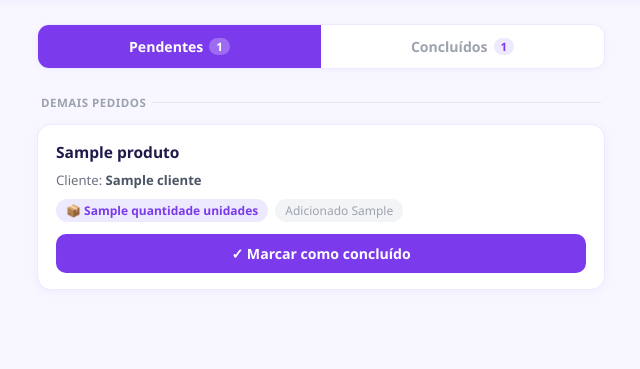
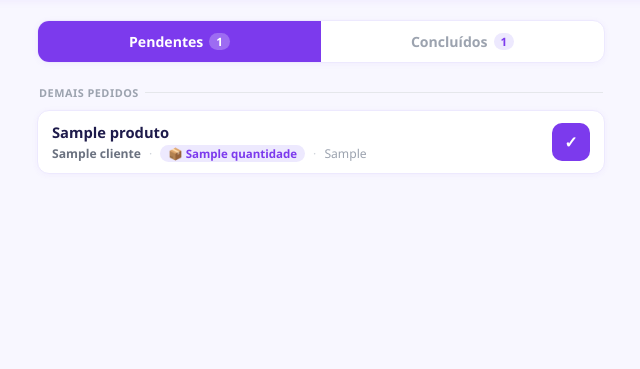
Before and after one commit to fogospiromax/controledeprodu-o, a Flask app: template templates/worker_pedidos.html in a window 1280 px wide. Shown: the part 65-434 px from the top of the page, without its empty margins (319-959 px from the left). Run offline with Flask 3, Linux system fonts and the light colour scheme; the template is opened without the code that fills it: most values are stand-ins (such as "Sample title", 1, 10 or a date in 2020); some libraries are stand-ins or nearby versions.

Commit message:
Update worker_pedidos.html

```diff
--- a/templates/worker_pedidos.html
+++ b/templates/worker_pedidos.html
@@ -39,16 +39,16 @@ header {
 .header-brand-text .title { font-size: 0.98rem; font-weight: 700; color: #1e1b4b; }
 .header-brand-text .sub { font-size: 0.7rem; color: #9ca3af; }
 
-.container { max-width: 600px; margin: 0 auto; padding: 24px 16px 60px; }
+.container { max-width: 600px; margin: 0 auto; padding: 20px 16px 60px; }
 
 /* ── Tabs ── */
 .tabs {
   display: flex; background: white; border-radius: 12px;
-  border: 1.5px solid #ede9fe; overflow: hidden; margin-bottom: 20px;
+  border: 1.5px solid #ede9fe; overflow: hidden; margin-bottom: 18px;
   box-shadow: 0 1px 6px rgba(124,58,237,0.05);
 }
 .tab-btn {
-  flex: 1; padding: 12px 16px; font-size: 0.88rem; font-weight: 700;
+  flex: 1; padding: 11px 16px; font-size: 0.88rem; font-weight: 700;
   background: none; border: none; cursor: pointer; color: #9ca3af;
   transition: all 0.15s; display: flex; align-items: center; justify-content: center; gap: 6px;
   font-family: inherit;
@@ -63,8 +63,8 @@ header {
 
 /* ── Separadores ── */
 .urgente-sep, .normal-sep {
-  font-size: 0.72rem; font-weight: 800; letter-spacing: 0.5px;
-  text-transform: uppercase; padding: 6px 4px; margin-bottom: 8px; margin-top: 4px;
+  font-size: 0.68rem; font-weight: 800; letter-spacing: 0.5px;
+  text-transform: uppercase; padding: 4px 2px; margin-bottom: 6px; margin-top: 2px;
   display: flex; align-items: center; gap: 6px;
 }
 .urgente-sep { color: #dc2626; }
@@ -73,47 +73,59 @@ header {
 .normal-sep { color: #9ca3af; }
 .normal-sep::after { background: #e5e7eb; }
 
-/* ── Cards ── */
-.pedidos-list { display: flex; flex-direction: column; gap: 10px; margin-bottom: 20px; }
+/* ── Lista compacta ── */
+.pedidos-list { display: flex; flex-direction: column; gap: 7px; margin-bottom: 16px; }
 
 .pedido-card {
-  background: white; border-radius: 14px; padding: 16px 18px;
-  border: 1.5px solid #ede9fe; box-shadow: 0 2px 10px rgba(124,58,237,0.06);
+  background: white; border-radius: 12px; padding: 11px 14px;
+  border: 1.5px solid #ede9fe; box-shadow: 0 1px 6px rgba(124,58,237,0.05);
+  display: flex; align-items: center; gap: 12px;
 }
 .pedido-card.urgente { border-color: #fca5a5; background: #fff8f8; }
-.pedido-card.concluido { border-color: #bbf7d0; background: #f0fdf4; }
+.pedido-card.concluido { border-color: #bbf7d0; background: #f0fdf4; opacity: 0.85; }
 
-.pedido-top { display: flex; align-items: flex-start; justify-content: space-between; gap: 10px; margin-bottom: 8px; }
-.pedido-produto { font-size: 0.97rem; font-weight: 800; color: #1e1b4b; }
+/* Coluna principal */
+.pedido-body { flex: 1; min-width: 0; }
+.pedido-top { display: flex; align-items: center; gap: 7px; margin-bottom: 3px; flex-wrap: wrap; }
+.pedido-produto {
+  font-size: 0.92rem; font-weight: 700; color: #1e1b4b;
+  white-space: nowrap; overflow: hidden; text-overflow: ellipsis; max-width: 100%;
+}
 .pedido-card.concluido .pedido-produto { text-decoration: line-through; color: #9ca3af; }
 .urgente-badge {
   background: #dc2626; color: white; border-radius: 20px;
-  padding: 2px 9px; font-size: 0.68rem; font-weight: 700;
-  white-space: nowrap; flex-shrink: 0; letter-spacing: 0.3px;
+  padding: 1px 7px; font-size: 0.62rem; font-weight: 700;
+  white-space: nowrap; flex-shrink: 0;
 }
-.pedido-cliente { font-size: 0.82rem; color: #6b7280; margin-bottom: 10px; }
-.pedido-cliente strong { color: #4b5563; }
 
-.pedido-meta { display: flex; gap: 7px; flex-wrap: wrap; margin-bottom: 12px; }
-.meta-pill {
+/* Linha de meta inline */
+.pedido-meta-inline {
+  display: flex; align-items: center; gap: 8px; flex-wrap: wrap;
+  font-size: 0.76rem; color: #9ca3af;
+}
+.pedido-meta-inline .cliente { color: #6b7280; font-weight: 600; }
+.pedido-meta-inline .sep { color: #d1d5db; }
+.qty-pill {
   background: #ede9fe; color: #7c3aed; border-radius: 20px;
-  padding: 3px 10px; font-size: 0.75rem; font-weight: 700;
+  padding: 1px 8px; font-size: 0.72rem; font-weight: 700; white-space: nowrap;
 }
-.meta-pill.data { background: #f3f4f6; color: #9ca3af; font-weight: 500; }
 
-.btn-concluir {
-  width: 100%; padding: 10px; background: #7c3aed; color: white;
-  border: none; border-radius: 10px; font-size: 0.88rem; font-weight: 700;
+/* Botão ✓ compacto */
+.btn-check {
+  width: 38px; height: 38px; background: #7c3aed; color: white;
+  border: none; border-radius: 10px; font-size: 1rem; font-weight: 700;
   cursor: pointer; font-family: inherit; transition: background 0.15s;
+  flex-shrink: 0; display: flex; align-items: center; justify-content: center;
 }
-.btn-concluir:hover { background: #6d28d9; }
-.btn-concluir:disabled { background: #c4b5fd; cursor: default; }
+.btn-check:hover { background: #6d28d9; }
+.btn-check:disabled { background: #c4b5fd; cursor: default; }
 
+/* Concluído info */
 .concluido-info {
-  font-size: 0.82rem; color: #16a34a; font-weight: 600;
-  display: flex; align-items: center; gap: 6px; flex-wrap: wrap;
+  font-size: 0.76rem; color: #16a34a; font-weight: 600;
+  display: flex; align-items: center; gap: 5px; flex-wrap: wrap; margin-top: 3px;
 }
-.concluido-date { color: #9ca3af; font-weight: 400; font-size: 0.78rem; }
+.concluido-date { color: #9ca3af; font-weight: 400; }
 
 /* ── Empty ── */
 .empty-state {
@@ -143,7 +155,7 @@ header {
   transform: translateY(20px); transition: transform 0.2s;
 }
 .modal-overlay.open .modal { transform: translateY(0); }
-.modal-title { font-size: 1rem; font-weight: 800; color: #1e1b4b; margin-bottom: 6px; }
+.modal-title { font-size: 1rem; font-weight: 800; color: #1e1b4b; margin-bottom: 4px; }
 .modal-produto { font-size: 0.82rem; color: #7c3aed; font-weight: 600; margin-bottom: 18px; }
 .modal label { font-size: 0.73rem; font-weight: 700; color: #6b7280; text-transform: uppercase; letter-spacing: 0.3px; display: block; margin-bottom: 6px; }
 .modal input {
@@ -203,18 +215,21 @@ header {
     <div class="pedidos-list">
       {% for o in urgentes %}
       <div class="pedido-card urgente" id="card-{{ o.id }}">
+        <div class="pedido-body">
           <div class="pedido-top">
-          <div class="pedido-produto">{{ o.produto }}</div>
-          <span class="urgente-badge">🔴 URGENTE</span>
+            <span class="pedido-produto">{{ o.produto }}</span>
+            <span class="urgente-badge">URGENTE</span>
           </div>
-        <div class="pedido-cliente">Cliente: <strong>{{ o.cliente }}</strong></div>
-        <div class="pedido-meta">
-          <span class="meta-pill">📦 {{ o.quantidade }} unidade{{ 's' if o.quantidade != 1 else '' }}</span>
-          <span class="meta-pill data">Adicionado {{ o.criado_em }}</span>
+          <div class="pedido-meta-inline">
+            <span class="cliente">{{ o.cliente }}</span>
+            <span class="sep">·</span>
+            <span class="qty-pill">📦 {{ o.quantidade }}</span>
+            <span class="sep">·</span>
+            <span>{{ o.criado_em }}</span>
           </div>
-        <button class="btn-concluir" onclick="abrirModal('{{ o.id }}', '{{ o.produto | replace("'", "\\'") }}')">
-          ✓ Marcar como concluído
-        </button>
+        </div>
+        <button class="btn-check" title="Marcar como concluído"
+                onclick="abrirModal('{{ o.id }}', '{{ o.produto | replace("'", "\\'") }}')">✓</button>
       </div>
       {% endfor %}
     </div>
@@ -225,17 +240,20 @@ header {
     <div class="pedidos-list">
       {% for o in normais %}
       <div class="pedido-card" id="card-{{ o.id }}">
+        <div class="pedido-body">
           <div class="pedido-top">
-          <div class="pedido-produto">{{ o.produto }}</div>
+            <span class="pedido-produto">{{ o.produto }}</span>
           </div>
-        <div class="pedido-cliente">Cliente: <strong>{{ o.cliente }}</strong></div>
-        <div class="pedido-meta">
-          <span class="meta-pill">📦 {{ o.quantidade }} unidade{{ 's' if o.quantidade != 1 else '' }}</span>
-          <span class="meta-pill data">Adicionado {{ o.criado_em }}</span>
+          <div class="pedido-meta-inline">
+            <span class="cliente">{{ o.cliente }}</span>
+            <span class="sep">·</span>
+            <span class="qty-pill">📦 {{ o.quantidade }}</span>
+            <span class="sep">·</span>
+            <span>{{ o.criado_em }}</span>
           </div>
-        <button class="btn-concluir" onclick="abrirModal('{{ o.id }}', '{{ o.produto | replace("'", "\\'") }}')">
-          ✓ Marcar como concluído
-        </button>
+        </div>
+        <button class="btn-check" title="Marcar como concluído"
+                onclick="abrirModal('{{ o.id }}', '{{ o.produto | replace("'", "\\'") }}')">✓</button>
       </div>
       {% endfor %}
     </div>
@@ -255,17 +273,20 @@ header {
     <div class="pedidos-list">
       {% for o in concluidos %}
       <div class="pedido-card concluido">
+        <div class="pedido-body">
           <div class="pedido-top">
-          <div class="pedido-produto">{{ o.produto }}</div>
-          {% if o.urgente %}<span class="urgente-badge">🔴 URGENTE</span>{% endif %}
+            <span class="pedido-produto">{{ o.produto }}</span>
+            {% if o.urgente %}<span class="urgente-badge">URGENTE</span>{% endif %}
           </div>
-        <div class="pedido-cliente">Cliente: <strong>{{ o.cliente }}</strong></div>
-        <div class="pedido-meta">
-          <span class="meta-pill">📦 {{ o.quantidade }} unidade{{ 's' if o.quantidade != 1 else '' }}</span>
+          <div class="pedido-meta-inline">
+            <span class="cliente">{{ o.cliente }}</span>
+            <span class="sep">·</span>
+            <span class="qty-pill">📦 {{ o.quantidade }}</span>
           </div>
           <div class="concluido-info">
-          ✅ Concluído por <strong>{{ o.concluido_por }}</strong>
-          <span class="concluido-date">{{ o.concluido_em }}</span>
+            ✅ {{ o.concluido_por }}
+            <span class="concluido-date">· {{ o.concluido_em }}</span>
+          </div>
         </div>
       </div>
       {% endfor %}
@@ -332,9 +353,9 @@ function fecharModal(e) {
 function confirmarConclusao() {
   const nome = document.getElementById('inputNome').value.trim();
   if (!nome) {
-    document.getElementById('inputNome').focus();
-    document.getElementById('inputNome').style.borderColor = '#dc2626';
-    setTimeout(() => document.getElementById('inputNome').style.borderColor = '', 1500);
+    const input = document.getElementById('inputNome');
+    input.focus(); input.style.borderColor = '#dc2626';
+    setTimeout(() => input.style.borderColor = '', 1500);
     return;
   }
   const orderId = pendingOrderId;
@@ -342,43 +363,41 @@ function confirmarConclusao() {
 
   const card = document.getElementById('card-' + orderId);
   if (card) {
-    const btn = card.querySelector('.btn-concluir');
-    if (btn) { btn.disabled = true; btn.textContent = 'Salvando…'; }
+    const btn = card.querySelector('.btn-check');
+    if (btn) { btn.disabled = true; btn.textContent = '…'; }
   }
 
   fetch('/pedidos/' + orderId + '/concluir', {
     method: 'POST',
     headers: { 'Content-Type': 'application/json' },
-    body: JSON.stringify({ nome: nome })
+    body: JSON.stringify({ nome })
   })
   .then(r => r.json())
   .then(data => {
     if (data.success) {
-      showToast('✅ Pedido concluído por ' + data.concluido_por);
+      showToast('✅ Concluído por ' + data.concluido_por);
       if (card) card.style.display = 'none';
-      // Atualiza contadores
-      const countP = document.getElementById('count-pendentes');
-      const countC = document.getElementById('count-concluidos');
-      if (countP) countP.textContent = Math.max(0, parseInt(countP.textContent) - 1);
-      if (countC) countC.textContent = parseInt(countC.textContent) + 1;
+      const cp = document.getElementById('count-pendentes');
+      const cc = document.getElementById('count-concluidos');
+      if (cp) cp.textContent = Math.max(0, parseInt(cp.textContent) - 1);
+      if (cc) cc.textContent = parseInt(cc.textContent) + 1;
     } else {
       showToast('Erro ao salvar. Tente novamente.');
       if (card) {
-        const btn = card.querySelector('.btn-concluir');
-        if (btn) { btn.disabled = false; btn.textContent = '✓ Marcar como concluído'; }
+        const btn = card.querySelector('.btn-check');
+        if (btn) { btn.disabled = false; btn.textContent = '✓'; }
       }
     }
   })
   .catch(() => {
-    showToast('Erro de conexão. Tente novamente.');
+    showToast('Erro de conexão.');
     if (card) {
-      const btn = card.querySelector('.btn-concluir');
-      if (btn) { btn.disabled = false; btn.textContent = '✓ Marcar como concluído'; }
+      const btn = card.querySelector('.btn-check');
+      if (btn) { btn.disabled = false; btn.textContent = '✓'; }
     }
   });
 }
 
-// Submeter modal com Enter
 document.getElementById('inputNome').addEventListener('keydown', function(e) {
   if (e.key === 'Enter') confirmarConclusao();
 });
```
Lines whose indentation alone changed are shown as unchanged.
